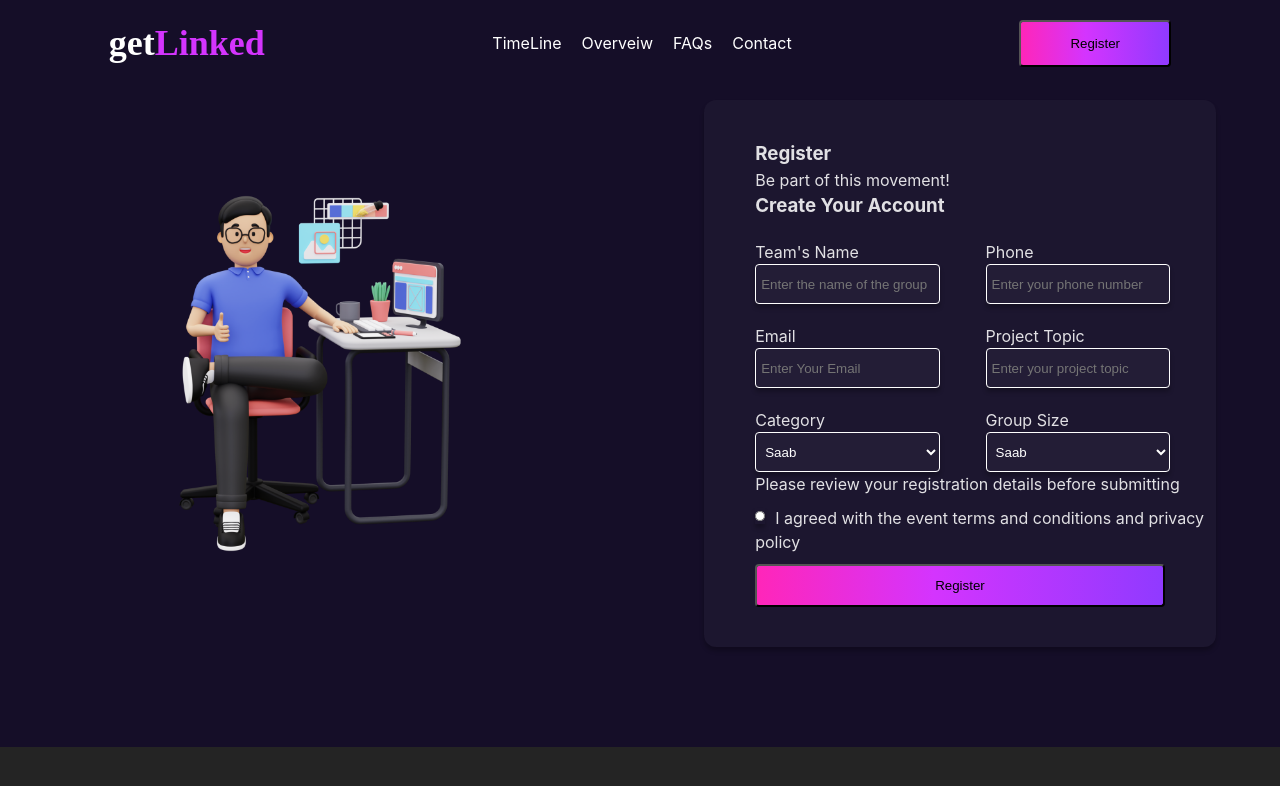
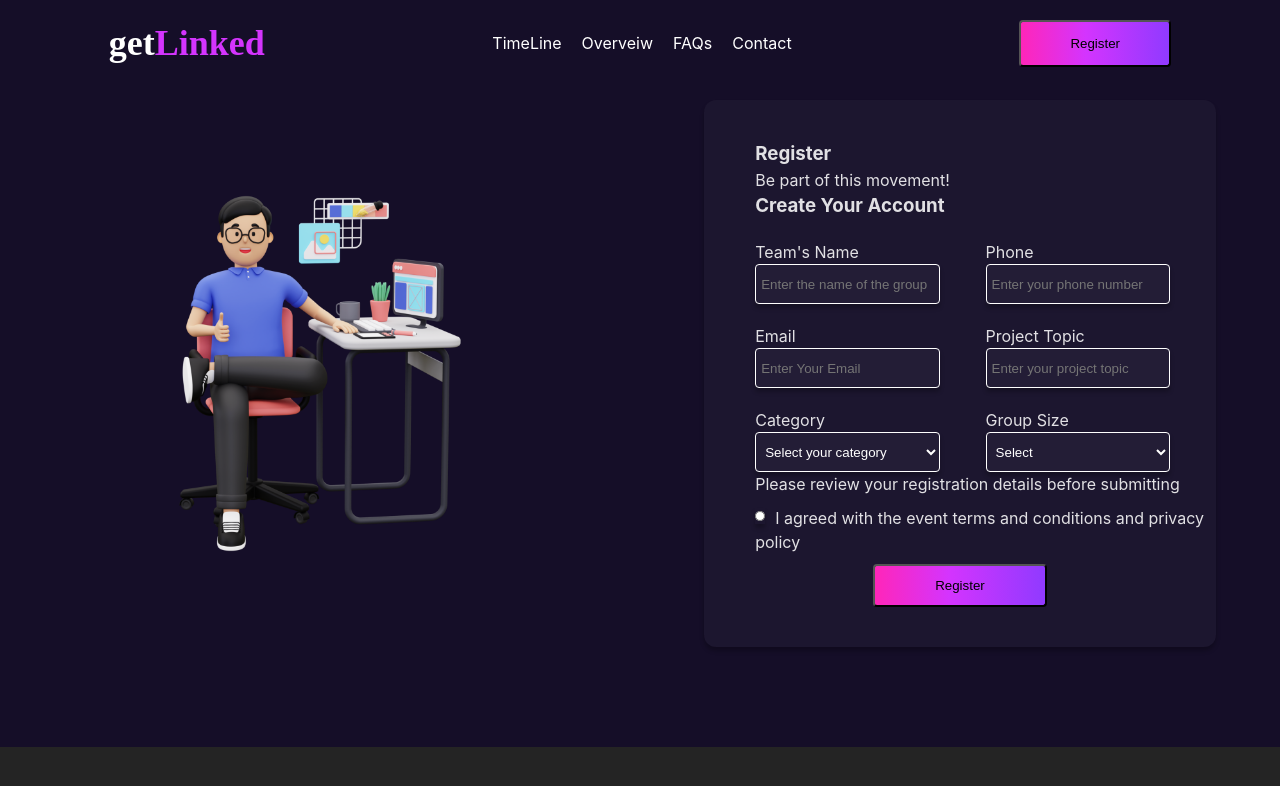
Before and after one commit to Iscoli/getlinked-mainchallenge, a React (Vite) app: page /register in a window 1280 px wide. Shown: the top 786 px of the page. Built offline with nearby package versions, Linux system fonts and the light colour scheme.

Commit message:
api for registration

```diff
--- a/src/component/RegistrationComponent/MainComponent.jsx
+++ b/src/component/RegistrationComponent/MainComponent.jsx
@@ -1,7 +1,121 @@
 import styles from  './MainComponent.module.scss';
 import TechGuy from '../../assets/TechGuy.png';
+import { useState } from 'react';
+import axios from "axios";
+import { toast} from "react-toastify";
+import "react-toastify/dist/ReactToastify.css";
+import {  useNavigate } from "react-router-dom";
 
 function MainComponent() {
+  const nav = useNavigate()
+
+   const [form,setForm] = useState({
+     suna:'',
+     waya:'',
+     email:'',
+     topic:''
+   })
+   const [selectedOption, setSelectedOption] = useState('');
+
+   const [selectedOption1, setSelectedOption1] = useState('');
+
+   const [term, setTerm] = useState(false);
+
+   const {suna,waya,email,topic} = form
+
+    const onChange = (e)=>{
+     const {name,value} = e.target
+
+      setForm({
+        ...form, [name]:value
+      })
+    }
+
+
+    const handleSelectChange = (event) => {
+      const selectedValue = event.target.value;
+      setSelectedOption(selectedValue);
+    };
+
+    const handleSelectChange1 = (event) => {
+      const selectedValue = event.target.value;
+      setSelectedOption1(selectedValue);
+    };
+
+   const handleTerms = (e)=>{
+    if(e.target.value !== ''){
+      setTerm(true)
+    }else{
+      setTerm(false)
+    }
+
+   }
+
+
+
+    const onSubmit = async(e) =>{
+      e.preventDefault()
+
+      if(suna === ''){
+        toast('please fill in the name field');
+        return;
+      }else if (waya === ''){
+        toast('please fill in the phone field');
+        return;
+      }else if (email === ''){
+        toast('please fill in the email field');
+        return;
+      }else if (topic === ''){
+        toast('please fill in the topic field');
+        return;
+      }else if (selectedOption === ''){
+        toast('please select the category you are in');
+        return;
+      } else if (selectedOption1 === ''){
+        toast('please select the group you are in');
+        return;
+      } else if (term === false){
+        toast('click on the terms and condition button');
+        return;
+      }
+      else{
+
+        try{
+          const url = "https://backend.getlinked.ai/hackathon/registration";
+          const data = {
+            email,
+            phone_number:waya,
+            team_name:suna,
+            group_size:selectedOption1,
+            project_topic:topic,
+            category:selectedOption,
+            privacy_poclicy_accepted:'true'
+        };
+          console.log(data,'datas')
+        const response = await axios.post(url, data, {
+          headers: {
+            "Content-Type": "application/json",
+          },
+        });
+         toast.success('your message has been sent succefully')
+
+        //  setForm({
+        //   waya: '',
+        //   email: '',
+        //   suna:'',
+        //   topic: '',
+        // })
+
+            nav('/')
+         // Handle a successful response here
+         console.log("Response:", response.data);
+
+        }catch(error){
+
+        }
+      }
+    }
+
   return (
    <section className={styles.MainContainer}>
       <div className={styles.imgDiv}>
@@ -23,7 +137,9 @@ function MainComponent() {
         style={{marginLeft:'10%'}}
         >Create Your Account</h3>
 
-        <form>
+        <form
+         onSubmit={onSubmit}
+        >
            <div
             className={styles.formDivider}
             style={{marginLeft:'10%'}}
@@ -31,18 +147,22 @@ function MainComponent() {
              <div className={styles.inputDiv}>
             <label>Team's Name</label><br></br>
            <input
-              type="email"
+              type="name"
               placeholder="Enter the name of the group"
-              name="email"
+              name="suna"
+              value={suna}
+              onChange={onChange}
             />
             </div>
 
             <div className={styles.inputDiv}>
            <label>Phone</label><br></br>
            <input
-              type="email"
+              type="name"
               placeholder="Enter your phone number"
-              name="email"
+              name="waya"
+              value={waya}
+              onChange={onChange}
             />
             </div>
 
@@ -57,6 +177,8 @@ function MainComponent() {
               type="email"
               placeholder="Enter Your Email"
               name="email"
+              value={email}
+              onChange={onChange}
             />
             </div>
 
@@ -65,7 +187,9 @@ function MainComponent() {
            <input
               type="text"
               placeholder="Enter your project topic"
-              name="email"
+              name="topic"
+              value={topic}
+              onChange={onChange}
             />
             </div>
            </div>
@@ -77,21 +201,24 @@ function MainComponent() {
            >
              <div className={styles.inputDiv}>
             <label>Category</label><br></br>
-            <select id="cars" name="cars">
-            <option value="" disabled>Select your category</option>
-            <option value="saab">Saab</option>
-            <option value="mercedes">Mercedes</option>
-            <option value="audi">Audi</option>
+            <select value={selectedOption} onChange={handleSelectChange}>
+            <option value="" >Select your category</option>
+            <option value="1">category1</option>
+            <option value="2">category2</option>
+            <option value="3">category3</option>
           </select>
             </div>
 
             <div className={styles.inputDiv}>
             <label>Group Size</label><br></br>
-            <select id="cars" name="cars">
-            <option value="" disabled>Select your category</option>
-            <option value="saab">Saab</option>
-            <option value="mercedes">Mercedes</option>
-            <option value="audi">Audi</option>
+            <select
+            value={selectedOption1}
+            onChange={handleSelectChange1}
+            >
+            <option>Select </option>
+            <option value="10">10</option>
+            <option value="20">20</option>
+            <option value="30">30</option>
           </select>
             </div>
            </div>
@@ -105,7 +232,10 @@ function MainComponent() {
             marginTop:'10px',
             marginBottom:'10px'}}
            >
-           <input type="radio" id="green" name="color" value="green"/>
+           <input type="radio"
+            checked={term === true}
+            onChange={handleTerms}
+            />
            <label
             style={{marginLeft:'10px'}}
            >I agreed with the event terms and conditions  and privacy policy</label>
--- a/src/component/RegistrationComponent/MainComponent.module.scss
+++ b/src/component/RegistrationComponent/MainComponent.module.scss
@@ -105,7 +105,7 @@
 
   & input {
     width: 80%;
-    height:9vh;
+    height:6vh;
     border: 1px solid #FFF;
     background: rgba(255, 255, 255, 0.03);
     box-shadow: 0px 4px 4px 0px rgba(0, 0, 0, 0.25);
@@ -116,7 +116,7 @@
     display: flex;
     align-items: center;
     justify-content: center;
-    width:80%;
+    width:34%;
     height:43px;
     flex-shrink: 0;
     border-radius: 4px;
```
